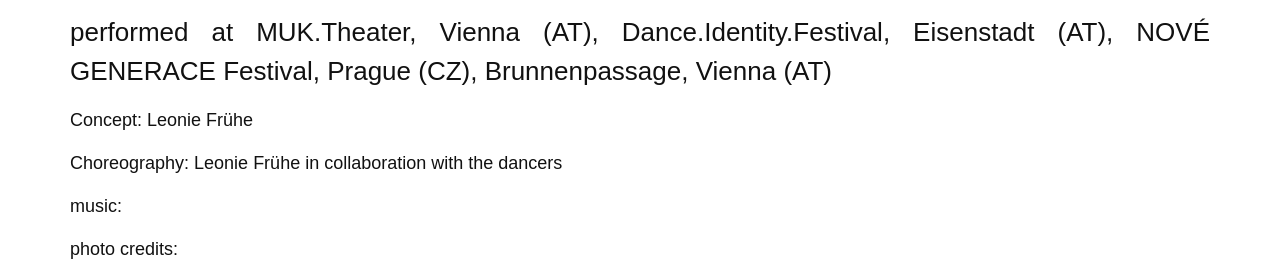
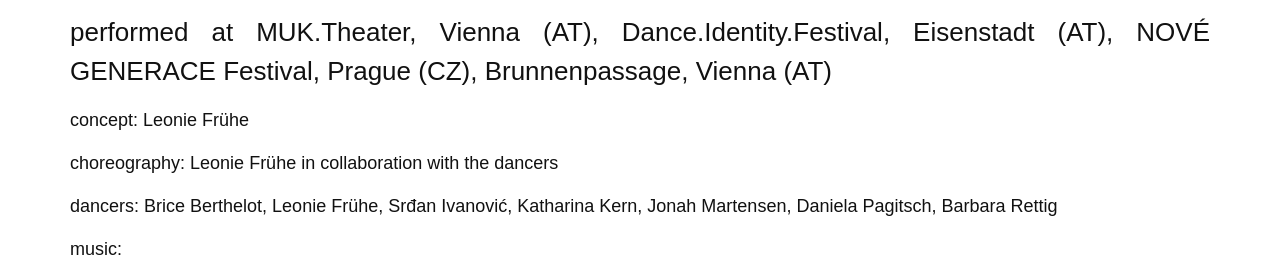
Before and after one commit to jonahmartensen/maybeitworks, an Eleventy site: page tolayatrack.html in a window 1280 px wide. Shown: the part 1240-1510 px from the top of the page. Built offline with nearby package versions, Linux system fonts and the light colour scheme; Eleventy itself is replaced by a stand-in of ours; files that its build step writes are made by us from their sources.

Commit message:
Fix casing and add dancers list in tolayatrack.html

```diff
--- a/tolayatrack.html
+++ b/tolayatrack.html
@@ -36,8 +36,9 @@
       </div>
 
       <div class="detail-text">
-       <p>Concept: Leonie Frühe</p>
-<p>Choreography: Leonie Frühe in collaboration with the dancers</p>
+<p>concept: Leonie Frühe</p>
+<p>choreography: Leonie Frühe in collaboration with the dancers</p>
+<p>dancers: Brice Berthelot, Leonie Frühe, Srđan Ivanović, Katharina Kern, Jonah Martensen, Daniela Pagitsch, Barbara Rettig</p>
 <p>music:</p>
 <p>photo credits:</p>
       </div>
```
